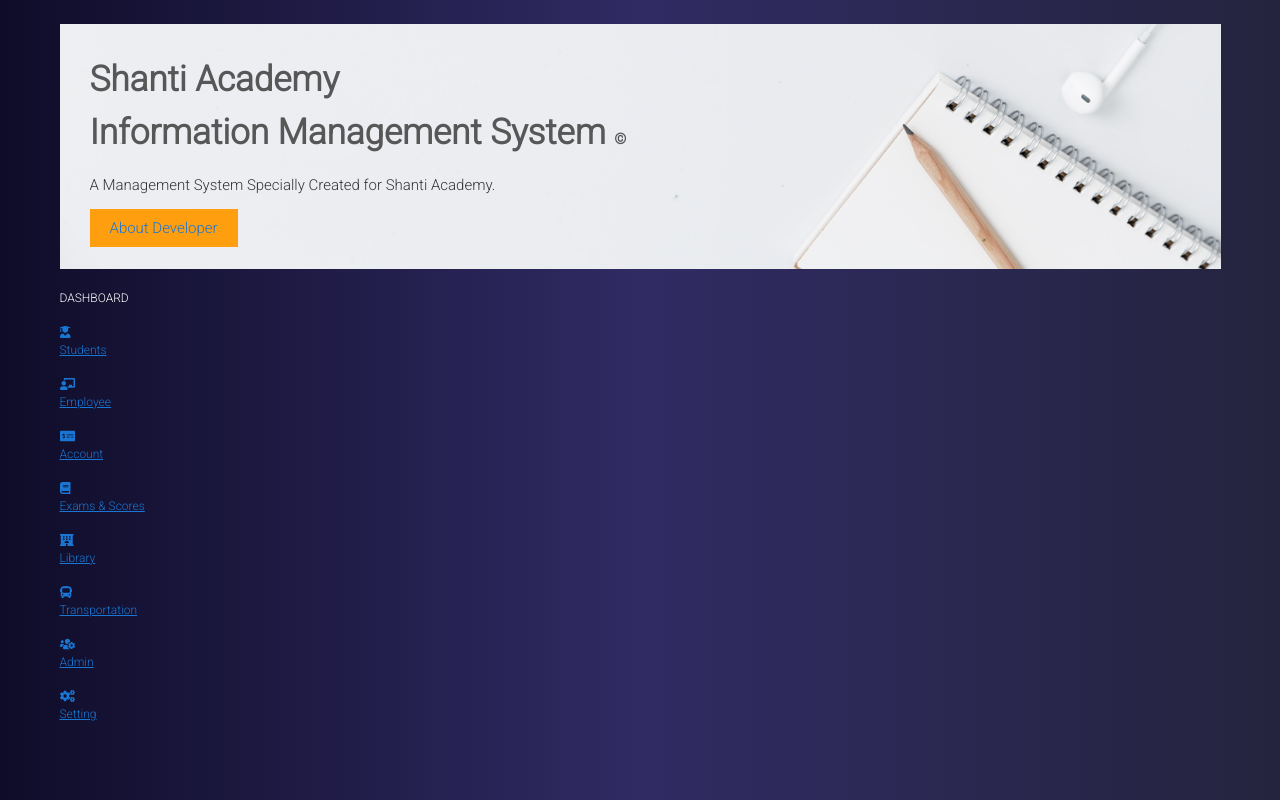
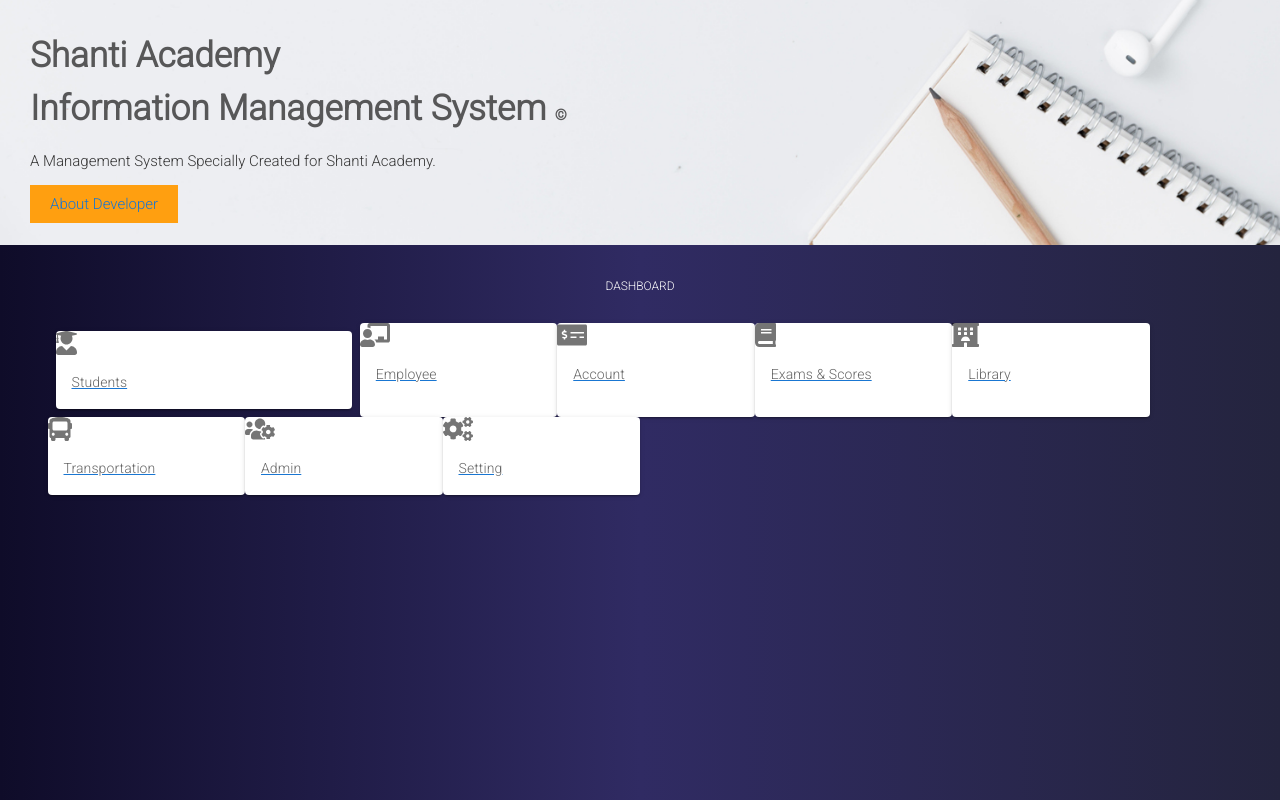
Before and after one commit to ashish6566/electron-vue-app, a Vue app in the folder app/: page / in a window 1280 px wide. Built offline with nearby package versions, Linux system fonts and the light colour scheme; a small style sheet from the web is missing; what vue-electron would draw is missing.

Commit message:
code modified for vuetify still have much to work with

```diff
--- a/app/src/App.vue
+++ b/app/src/App.vue
@@ -2,7 +2,7 @@
   <v-app id="app">
     <!-- Provides the application the proper gutter -->
     <v-content>
-      <v-container fluid>
+      <v-container fluid id="home-container">
         <router-view></router-view>
       </v-container>
     </v-content>
@@ -33,6 +33,9 @@ body {
   -webkit-font-smoothing: antialiased;
   -moz-osx-font-smoothing: grayscale;
   color: #fff;
+}
+#home-container {
+  padding: 0;
 }
 /* .left-sidebar #back-home a {
   font-size: 15px;
--- a/app/src/components/Home-Container.vue
+++ b/app/src/components/Home-Container.vue
@@ -1,5 +1,5 @@
 <template>
-  <v-container grid-list-xs>
+  <div class="home-container">
     <div class="head-title">
       <div class="headDiv">
         <h2>
@@ -8,112 +8,124 @@
           <span id="copyright">&copy;</span>
           <!-- require a component to display name as required-->
         </h2>
+
         <div class="descDiv">
           <p id="head-desc">A Management System Specially Created for Shanti Academy.</p>
         </div>
+
         <div class="aboutDiv">
           <a id="btnAbout">About Developer</a>
         </div>
       </div>
     </div>
 
-    <div class="dashboard-container">
+    <v-container
+      align-baseline
+      align-center
+      align-content-center
+      align-content-end
+      align-content-space-around
+      align-content-space-between
+      align-content-start
+      align-end
+      align-start
+      d-flex
+      fill-height
+      fluid
+      grid-list-md
+      id="dashboard-container"
+      justify-center
+      justify-end
+      justify-space-around
+      justify-space-between
+      justify-start
+      reverse
+      tag="div"
+      wrap
+    >
       <div class="dashboard-section">
         <p>DASHBOARD</p>
       </div>
-      <div class="grid-dashboards">
+    </v-container>
+
+    <v-container class="grid-dashboards">
+      <v-layout row wrap>
+        <v-flex xs8 md3 ma-2>
           <router-link to="/student">
-          <div class="nav-link">
-            <div class="nav-icon">
-              <i class="fas fa-user-graduate"></i>
-            </div>
-            <div class="nav-label">
-              <p>Students</p>
-            </div>
-          </div>
+            <v-card class="nav-link">
+              <v-icon>fas fa-user-graduate</v-icon>
+              <v-card-subtitle class="nav-label">Students</v-card-subtitle>
+            </v-card>
           </router-link>
+        </v-flex>
 
+        <v-flex md4 lg2>
+          <!-- To do : add v-flex outside v-card -->
           <router-link to="/employee">
-          <div class="nav-link">
-            <div class="nav-icon">
-              <i class="fas fa-chalkboard-teacher"></i>
-            </div>
-            <div class="nav-label">
-              <p>Employee</p>
-            </div>
-          </div>
+            <v-card class="nav-link">
+              <v-icon>fas fa-chalkboard-teacher</v-icon>
+              <v-card-subtitle class="nav-label">Employee</v-card-subtitle>
+            </v-card>
           </router-link>
+        </v-flex>
 
+        <v-flex md4 lg2>
           <router-link to="/account">
-          <div class="nav-link">
-            <div class="nav-icon">
-              <i class="fas fa-money-check-alt"></i>
-            </div>
-            <div class="nav-label">
-              <p>Account</p>
-            </div>
-          </div>
+            <v-card class="nav-link">
+              <v-icon>fas fa-money-check-alt</v-icon>
+              <v-card-subtitle class="nav-label">Account</v-card-subtitle>
+            </v-card>
           </router-link>
+        </v-flex>
 
+        <v-flex md4 lg2>
           <router-link to="/exams_score">
-          <div class="nav-link" id="rlExams-score">
-            <div class="nav-icon">
-              <i class="fas fa-book"></i>
-            </div>
-            <div class="nav-label">
-              <p>Exams &amp; Scores</p>
-            </div>
-          </div>
+            <v-card class="nav-link" id="rlExams-score">
+              <v-icon>fas fa-book</v-icon>
+              <v-card-subtitle class="nav-label">Exams &amp; Scores</v-card-subtitle>
+            </v-card>
           </router-link>
+        </v-flex>
 
+        <v-flex md4 lg2>
           <router-link to="/library">
-          <div class="nav-link" id="rlLibrary">
-            <div class="nav-icon">
-              <i class="fas fa-hotel"></i>
-            </div>
-            <div class="nav-label">
-              <p>Library</p>
-            </div>
-          </div>
+            <v-card class="nav-link" id="rlLibrary">
+              <v-icon>fas fa-hotel</v-icon>
+              <v-card-subtitle class="nav-label">Library</v-card-subtitle>
+            </v-card>
           </router-link>
+        </v-flex>
 
+        <v-flex md4 lg2>
           <router-link to="/transportation">
-          <div class="nav-link" id="rltransportation">
-            <div class="nav-icon">
-              <i class="fas fa-bus"></i>
-            </div>
-            <div class="nav-label">
-              <p>Transportation</p>
-            </div>
-          </div>
+            <v-card class="nav-link" id="rltransportation">
+              <v-icon>fas fa-bus</v-icon>
+              <v-card-subtitle class="nav-label">Transportation</v-card-subtitle>
+            </v-card>
           </router-link>
+        </v-flex>
 
+        <v-flex md4 lg2>
           <router-link to="/admin">
-          <div class="nav-link" id="rlAdmin">
-            <div class="nav-icon">
-              <i class="fas fa-users-cog"></i>
-            </div>
-            <div class="nav-label">
-              <p>Admin</p>
-            </div>
-          </div>
+            <v-card class="nav-link" id="rlAdmin">
+              <v-icon>fas fa-users-cog</v-icon>
+              <v-card-subtitle class="nav-label">Admin</v-card-subtitle>
+            </v-card>
           </router-link>
+        </v-flex>
 
+        <v-flex md4 lg2>
           <router-link to="/setting">
-          <!--Need router-link-->
-          <div class="nav-link" id="rlAdmin">
-            <div class="nav-icon">
-              <i class="fas fa-cogs"></i>
-            </div>
-            <div class="nav-label">
-              <p>Setting</p>
-            </div>
-          </div>
+            <v-card class="nav-link" id="rlAdmin">
+              <v-icon>fas fa-cogs</v-icon>
+              <v-card-subtitle class="nav-label">Setting</v-card-subtitle>
+            </v-card>
           </router-link>
-      </div>
+        </v-flex>
+      </v-layout>
+    </v-container>
     <!--End of grid-dashboard-->
   </div>
-  </v-container>
   <!--End of container-->
 </template>
 <script>
@@ -123,12 +135,13 @@ export default {
 </script>
 
 <style scoped>
-.container {
+/* .container {
   display: flex;
   flex-direction: column;
   width: 100%;
   margin: 0 auto;
-}
+} */
+
 .head-title {
   width: 100%;
   max-height: 40vh;
@@ -201,10 +214,10 @@ export default {
   background-color: rgba(255, 255, 255, 0.15);
   backdrop-filter: blur(5px);
 }
-
+/*  */
 .grid-dashboards .nav-link {
-  display: flex;
-  flex-flow: column;
+  /* display: flex;
+  flex-flow: column; */
   align-items: center;
   justify-content: center;
   height: 100%;
@@ -226,5 +239,6 @@ export default {
 
 .grid-dashboards .nav-link a:hover .nav-label p {
   color: #07d452;
-} */
+}
+/* */
 </style>
--- a/app/src/views/Student.vue
+++ b/app/src/views/Student.vue
@@ -15,7 +15,7 @@
 </template>
 
 <script>
-import axios from "axios";
+// import axios from "axios";
 import StudentRegister from "@/components/Student-Register.vue";
 import StudentGrid from "@/components/Student-Grid.vue";
 // import DataGridView from "@/components/Data-Grid-View.vue";
```
Lines whose indentation alone changed are shown as unchanged.
